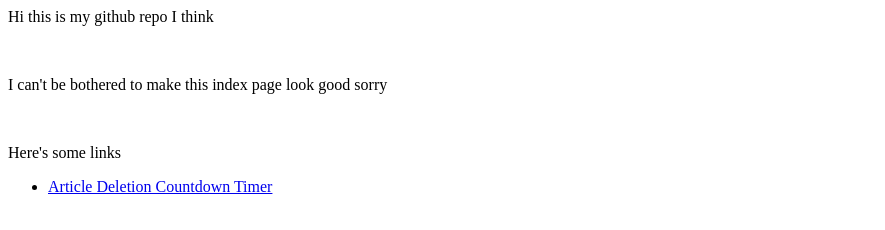
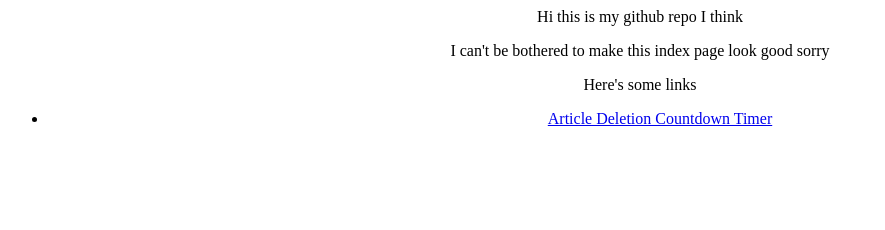
Before and after one commit to OldMan-Jenkins/rpc-countdown, a plain HTML site: page index.html in a window 1280 px wide. Shown: the whole page, without its empty margins (0-885 px from the left). Drawn offline with Linux system fonts and the light colour scheme.

Commit message:
Update index.html

```diff
--- a/index.html
+++ b/index.html
@@ -1,5 +1,11 @@
-<p>Hi this is my github repo I think</p><br>
-<p>I can't be bothered to make this index page look good sorry</p><br>
+<style>
+  body {
+    text-align: center;
+  }
+</style>
+
+<p>Hi this is my github repo I think</p>
+<p>I can't be bothered to make this index page look good sorry</p>
 <p>Here's some links</p>
 <ul>
 <li><a href="http://oldman-jenkins.github.io/rpc-modules/countdown.html">Article Deletion Countdown Timer</li>
```
